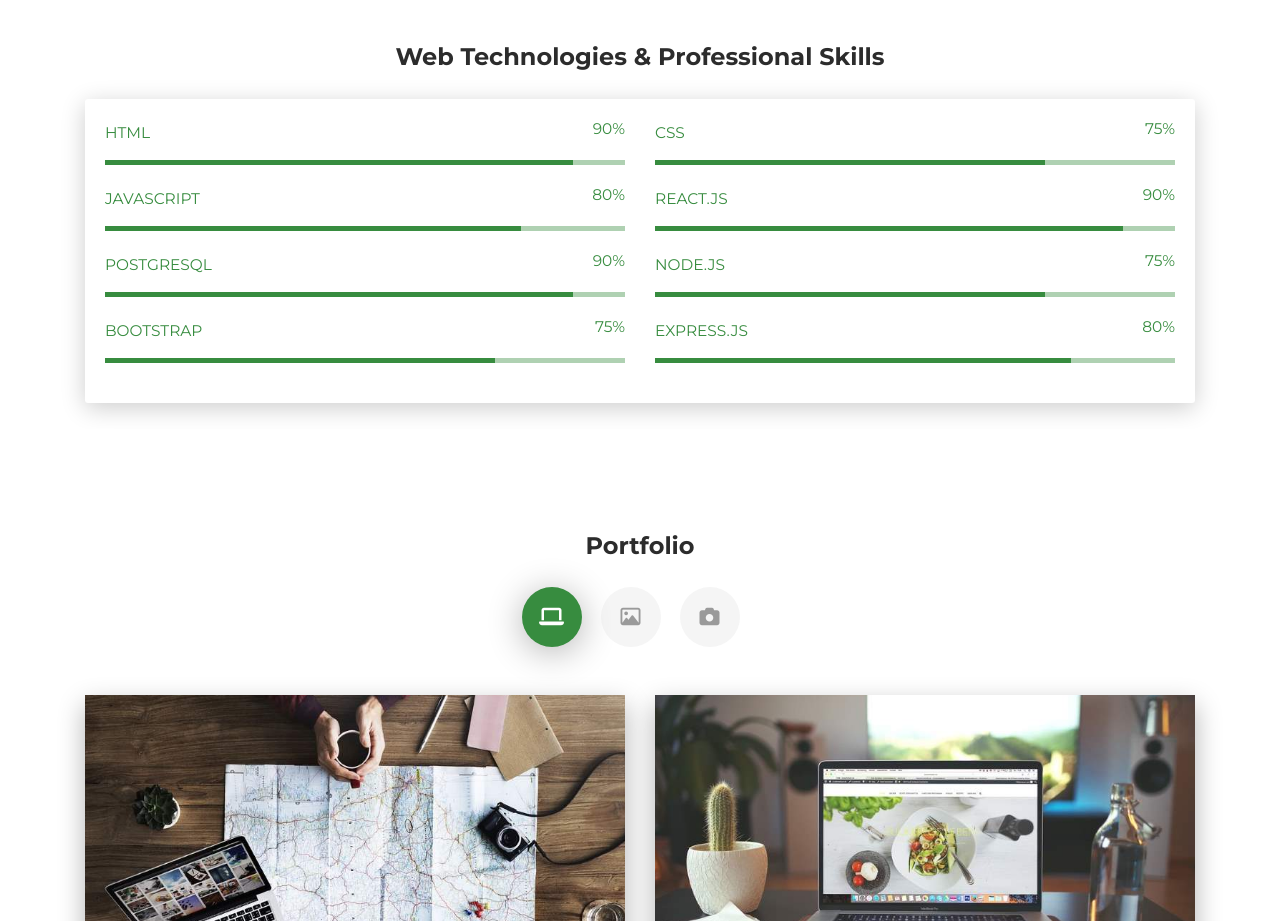
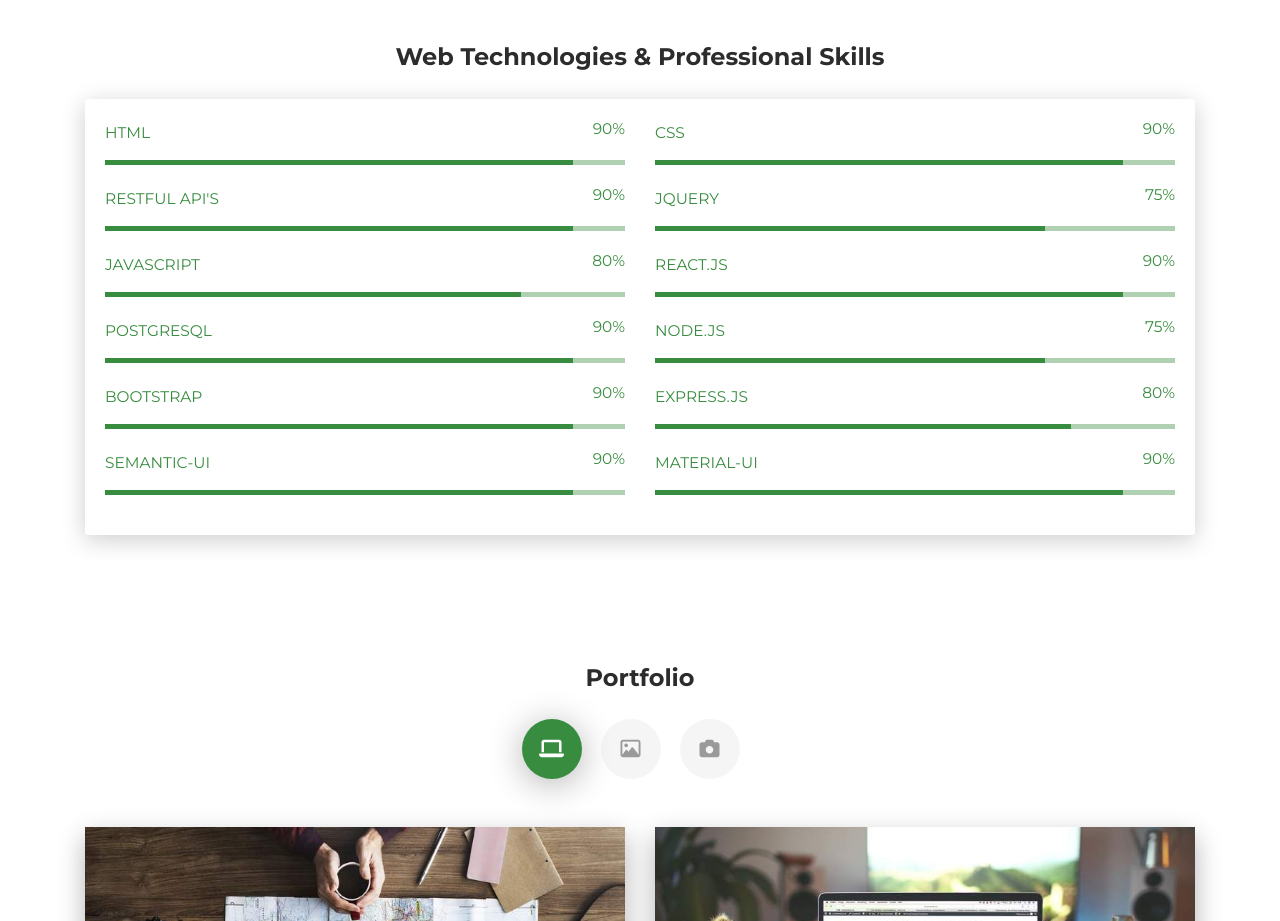
Before and after one commit to Taleem3119/portfolio, a plain HTML site: page index.html in a window 1280 px wide. Shown: the part 1060-1981 px from the top of the page. Drawn offline with Linux system fonts and the light colour scheme.

Commit message:
new push

```diff
--- a/index.html
+++ b/index.html
@@ -125,6 +125,21 @@
           <div class="col-md-6">
             <div class="progress-container progress-primary"><span class="progress-badge">CSS</span>
               <div class="progress">
+                <div class="progress-bar progress-bar-primary" data-aos="progress-full" data-aos-offset="10" data-aos-duration="2000" role="progressbar" aria-valuenow="60" aria-valuemin="0" aria-valuemax="100" style="width: 90%;"></div><span class="progress-value">90%</span>
+              </div>
+            </div>
+          </div>
+        </div><div class="row">
+          <div class="col-md-6">
+            <div class="progress-container progress-primary"><span class="progress-badge">RESTful API's</span>
+              <div class="progress">
+                <div class="progress-bar progress-bar-primary" data-aos="progress-full" data-aos-offset="10" data-aos-duration="2000" role="progressbar" aria-valuenow="60" aria-valuemin="0" aria-valuemax="100" style="width: 90%;"></div><span class="progress-value">90%</span>
+              </div>
+            </div>
+          </div>
+          <div class="col-md-6">
+            <div class="progress-container progress-primary"><span class="progress-badge">jQuery</span>
+              <div class="progress">
                 <div class="progress-bar progress-bar-primary" data-aos="progress-full" data-aos-offset="10" data-aos-duration="2000" role="progressbar" aria-valuenow="60" aria-valuemin="0" aria-valuemax="100" style="width: 75%;"></div><span class="progress-value">75%</span>
               </div>
             </div>
@@ -166,7 +181,7 @@
           <div class="col-md-6">
             <div class="progress-container progress-primary"><span class="progress-badge">Bootstrap</span>
               <div class="progress">
-                <div class="progress-bar progress-bar-primary" data-aos="progress-full" data-aos-offset="10" data-aos-duration="2000" role="progressbar" aria-valuenow="60" aria-valuemin="0" aria-valuemax="100" style="width: 75%;"></div><span class="progress-value">75%</span>
+                <div class="progress-bar progress-bar-primary" data-aos="progress-full" data-aos-offset="10" data-aos-duration="2000" role="progressbar" aria-valuenow="60" aria-valuemin="0" aria-valuemax="100" style="width: 90%;"></div><span class="progress-value">90%</span>
               </div>
             </div>
           </div>
@@ -174,6 +189,22 @@
             <div class="progress-container progress-primary"><span class="progress-badge">Express.js</span>
               <div class="progress">
                 <div class="progress-bar progress-bar-primary" data-aos="progress-full" data-aos-offset="10" data-aos-duration="2000" role="progressbar" aria-valuenow="60" aria-valuemin="0" aria-valuemax="100" style="width: 80%;"></div><span class="progress-value">80%</span>
+            </div>
+          </div>
+        </div>
+      </div>
+      <div class="row">
+        <div class="col-md-6">
+          <div class="progress-container progress-primary"><span class="progress-badge">Semantic-UI</span>
+            <div class="progress">
+              <div class="progress-bar progress-bar-primary" data-aos="progress-full" data-aos-offset="10" data-aos-duration="2000" role="progressbar" aria-valuenow="60" aria-valuemin="0" aria-valuemax="100" style="width: 90%;"></div><span class="progress-value">90%</span>
+            </div>
+          </div>
+        </div>
+        <div class="col-md-6">
+          <div class="progress-container progress-primary"><span class="progress-badge">Material-UI</span>
+            <div class="progress">
+              <div class="progress-bar progress-bar-primary" data-aos="progress-full" data-aos-offset="10" data-aos-duration="2000" role="progressbar" aria-valuenow="60" aria-valuemin="0" aria-valuemax="100" style="width: 90%;"></div><span class="progress-value">90%</span>
             </div>
           </div>
         </div>
```
